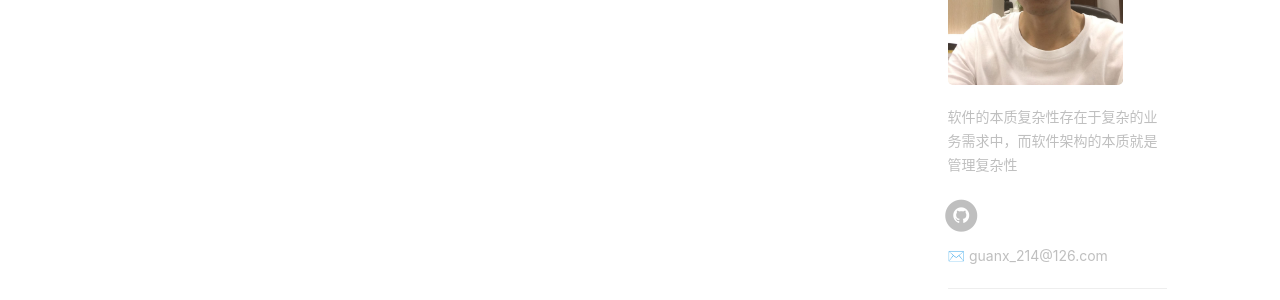
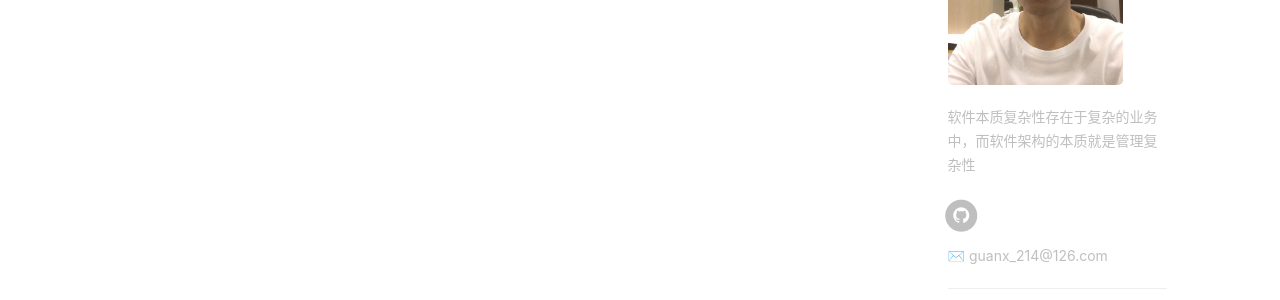
Before and after one commit to GuanXcode/GuanXcode.github.io, a Jekyll site: the page built from index.html, in a window 1280 px wide. Shown: the part 732-1032 px from the top of the page. Built offline with Jekyll 4.4.1, drawn with Linux system fonts in a browser that asks for light colours; nearby versions of some CDN libraries; the list of posts is cut into pages by our own code; comment, search, counter and statistics services are not loaded.

Commit message:
Update _config.yml

```diff
--- a/_config.yml
+++ b/_config.yml
@@ -1,7 +1,7 @@
 # Site settings
 title: 鑫哥架构杂谈
 top-title: 架构哲学与思维
-SEOTitle: 鑫哥架构杂谈 | GXc-Tech Blog
+SEOTitle: 鑫哥架构杂谈 | GuanXcode Tech Blog
 header-img: img/post-bg-universe.jpg
 email: guanx_214@126.com
 description: "Every failure is leading towards success."
@@ -12,7 +12,7 @@ github_repo: "https://github.com/guanxcode/guanxcode.github.io.git" # you code r
 
 # Sidebar settings
 sidebar: true                           # whether or not using Sidebar.
-sidebar-about-description: "软件的本质复杂性存在于复杂的业务需求中，而软件架构的本质就是管理复杂性"
+sidebar-about-description: "软件本质复杂性存在于复杂的业务中，而软件架构的本质就是管理复杂性"
 sidebar-avatar: /img/about-BY-gentle.jpg      # use absolute URL, seeing it's used in both `/` and `/about/`
 
 
```
